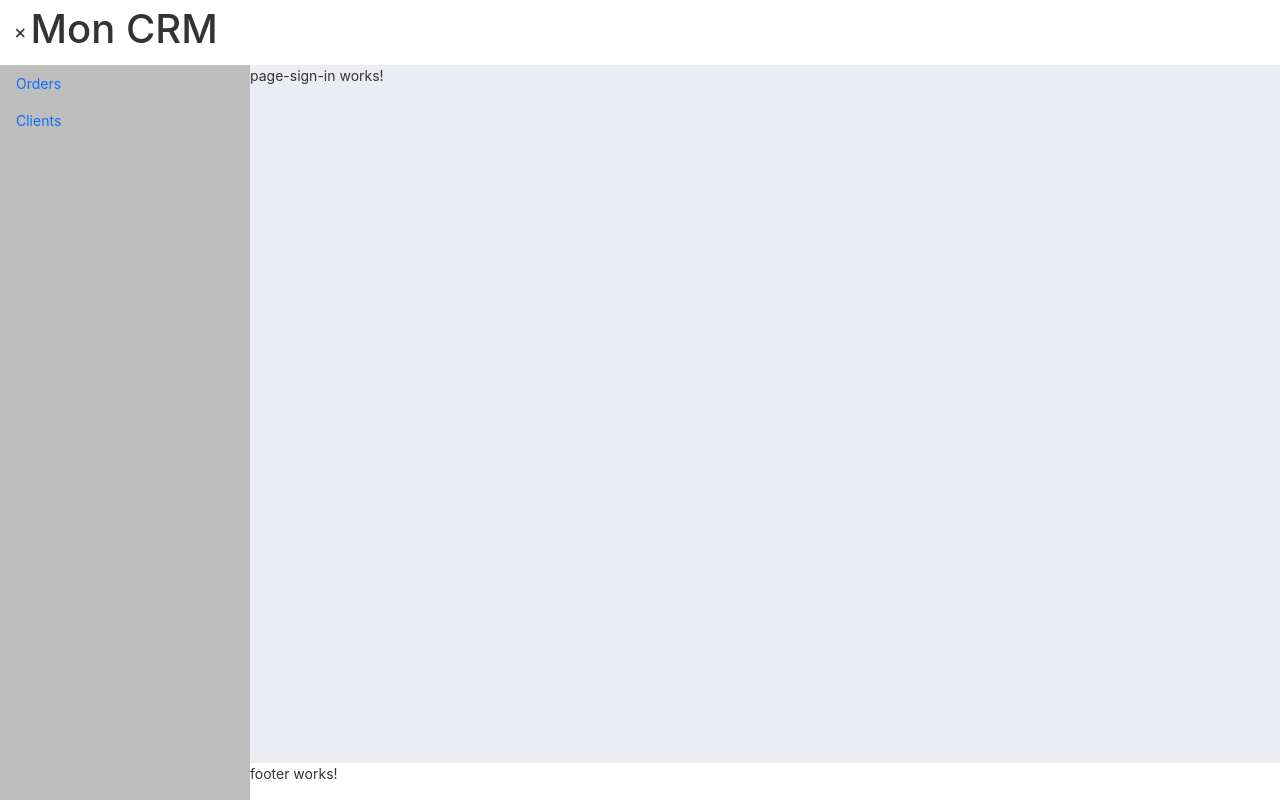
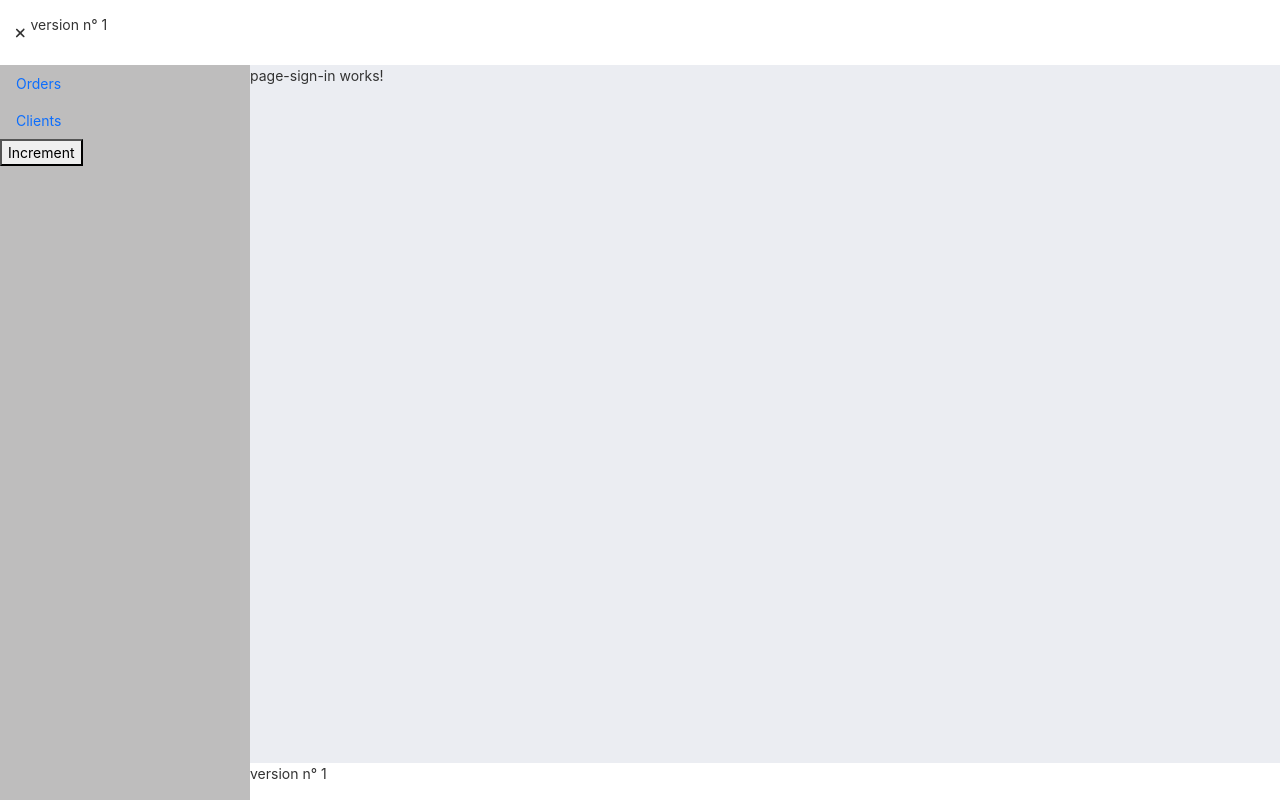
Before and after one commit to a-rahni/angular-crm, an Angular app: page /sign-in in a window 1280 px wide. Built offline with nearby package versions, Linux system fonts and the light colour scheme.

Commit message:
observables- version service

```diff
--- a/src/app/app.module.ts
+++ b/src/app/app.module.ts
@@ -5,6 +5,9 @@ import { HttpClientModule } from '@angular/common/http';
 import { AppRoutingModule } from './app-routing.module';
 import { AppComponent } from './app.component';
 import { CoreModule } from './core/core.module';
+import { Observable } from 'rxjs/internal/Observable';
+import { Subject } from 'rxjs/internal/Subject';
+import { BehaviorSubject } from 'rxjs/internal/BehaviorSubject';
 
 @NgModule({
   declarations: [AppComponent],
@@ -15,4 +18,50 @@ import { CoreModule } from './core/core.module';
   providers: [],
   bootstrap: [AppComponent],
 })
-export class AppModule {}
+export class AppModule {
+  // tests observables, subjects and behaviorSusbject
+  private obs = new Observable((listXsubscribe) => {
+    listXsubscribe.next(Math.random());
+  });
+
+  private subj = new Subject();
+
+  private behave = new BehaviorSubject(0);
+
+  constructor() {
+    // console.log('**** observable ***');
+    // // observable a froid
+    // // a chaque subscribe une nouvelle valeur est affiché
+    // // lors de 2eme subscribe, le premier n'est notitfié, il faut unsubscribe et subscribe a nouveau
+    // this.obs.subscribe((data) => console.log(data));
+    // this.obs.subscribe((data) => console.log(data));
+    // this.obs.subscribe((data) => console.log(data));
+    // console.log('**** subject : observable a chaud ***');
+    // // lors d'une modif de la valeur de l'observable via methode next, tous les observateurs déja enregistré seront notifié
+    // //et ferons le traitement (console log)
+    // // si après la modification, il y a observateur qui va s'incrire il ne sera notifié qu'au prochain changement
+    // // observable notifier la nouvelle valeur puis il oubli la valeur(devient vide)==> nouv subscribe rien faire
+    // // test1 et test2 ne sont affiché que par le premier subscribe
+    // // le randome (meme valeur) est affiché seulement par les deux dern
+    // // exp les deux derniers subscribe vont recuperé la valeur du randome (dui était éja notifier au deux premiers subscribe
+    // // donc log de la même valeur randome 4 fois.
+    // this.subj.subscribe((data) => console.log(data));
+    // this.subj.next('test1');
+    // this.subj.next('test 2');
+    // this.subj.subscribe((data) => console.log(data));
+    // this.subj.next(Math.random());
+    // this.subj.subscribe((data) => console.log(data));
+    // console.log('**** behaviour subject : observable a chaud***');
+    // // lors d'une modif tous les observateurs déja enregistré seront notifié et ferons le traitement (console log)
+    // // si après la modification, il y a observateur qui va s'incrire il recupere à chaud la velur de l'observable
+    // // exp les deux derniers subscribe vont recuperé la valeur du randome (dui était éja notifier au deux premiers subscribe
+    // // donc log de la même valeur randome 4 fois.
+    // this.behave.subscribe((data) => console.log(data));
+    // this.behave.next(1);
+    // this.behave.subscribe((data) => console.log(data));
+    // this.behave.next(2);
+    // this.behave.next(Math.random());
+    // this.behave.subscribe((data) => console.log(data));
+    // this.behave.subscribe((data) => console.log(data));
+  }
+}
--- a/src/app/core/components/footer/footer.component.html
+++ b/src/app/core/components/footer/footer.component.html
@@ -1 +1 @@
-<p>footer works!</p>
+<p>version n° {{this.version}}</p>
--- a/src/app/core/components/footer/footer.component.ts
+++ b/src/app/core/components/footer/footer.component.ts
@@ -1,15 +1,19 @@
 import { Component, OnInit } from '@angular/core';
+import { VersionService } from '../../services/version.service';
 
 @Component({
   selector: 'app-footer',
   templateUrl: './footer.component.html',
-  styleUrls: ['./footer.component.scss']
+  styleUrls: ['./footer.component.scss'],
 })
 export class FooterComponent implements OnInit {
-
-  constructor() { }
-
-  ngOnInit(): void {
+  public version!: number;
+  constructor(private versionService: VersionService) {
+    this.versionService.numVersion.subscribe((data) => {
+      console.log(data);
+      this.version = data;
+    });
   }
 
+  ngOnInit(): void {}
 }
--- a/src/app/core/components/header/header.component.html
+++ b/src/app/core/components/header/header.component.html
@@ -1 +1 @@
-<h1>Mon CRM</h1>
+<p>version n° {{this.version}}</p>
--- a/src/app/core/components/header/header.component.ts
+++ b/src/app/core/components/header/header.component.ts
@@ -1,15 +1,19 @@
 import { Component, OnInit } from '@angular/core';
+import { VersionService } from '../../services/version.service';
 
 @Component({
   selector: 'app-header',
   templateUrl: './header.component.html',
-  styleUrls: ['./header.component.scss']
+  styleUrls: ['./header.component.scss'],
 })
 export class HeaderComponent implements OnInit {
-
-  constructor() { }
-
-  ngOnInit(): void {
+  public version!: number;
+  constructor(private versionService: VersionService) {
+    this.versionService.numVersion.subscribe((data) => {
+      console.log(data);
+      this.version = data;
+    });
   }
 
+  ngOnInit(): void {}
 }
--- a/src/app/core/components/nav/nav.component.html
+++ b/src/app/core/components/nav/nav.component.html
@@ -6,3 +6,4 @@
     <a routerLink="clients" routerLinkActive="active" class="nav-link">Clients</a>
   </li>
 </ul>
+<button (click)="increment()">Increment</button>
--- a/src/app/core/components/nav/nav.component.ts
+++ b/src/app/core/components/nav/nav.component.ts
@@ -1,15 +1,17 @@
 import { Component, OnInit } from '@angular/core';
+import { VersionService } from '../../services/version.service';
 
 @Component({
   selector: 'app-nav',
   templateUrl: './nav.component.html',
-  styleUrls: ['./nav.component.scss']
+  styleUrls: ['./nav.component.scss'],
 })
 export class NavComponent implements OnInit {
+  constructor(private versionService: VersionService) {}
 
-  constructor() { }
+  ngOnInit(): void {}
 
-  ngOnInit(): void {
+  public increment() {
+    this.versionService.incrementVersion();
   }
-
 }
--- /dev/null
+++ b/src/app/core/services/version.service.ts
@@ -0,0 +1,21 @@
+import { HttpClient } from '@angular/common/http';
+import { Injectable } from '@angular/core';
+import { BehaviorSubject } from 'rxjs';
+import { Observable } from 'rxjs/internal/Observable';
+
+@Injectable({
+  providedIn: 'root',
+})
+export class VersionService {
+  public numVersion: BehaviorSubject<number>;
+
+  constructor() {
+    this.numVersion = new BehaviorSubject<number>(1);
+  }
+
+  public incrementVersion() {
+    console.log(this.numVersion); // affiche tout l'objet observable avec les propriete
+    console.log(this.numVersion.value);
+    this.numVersion.next(this.numVersion.value + 1);
+  }
+}
```
Also changed, not shown: 1 other file (tests, documents, lock files or other folders).
